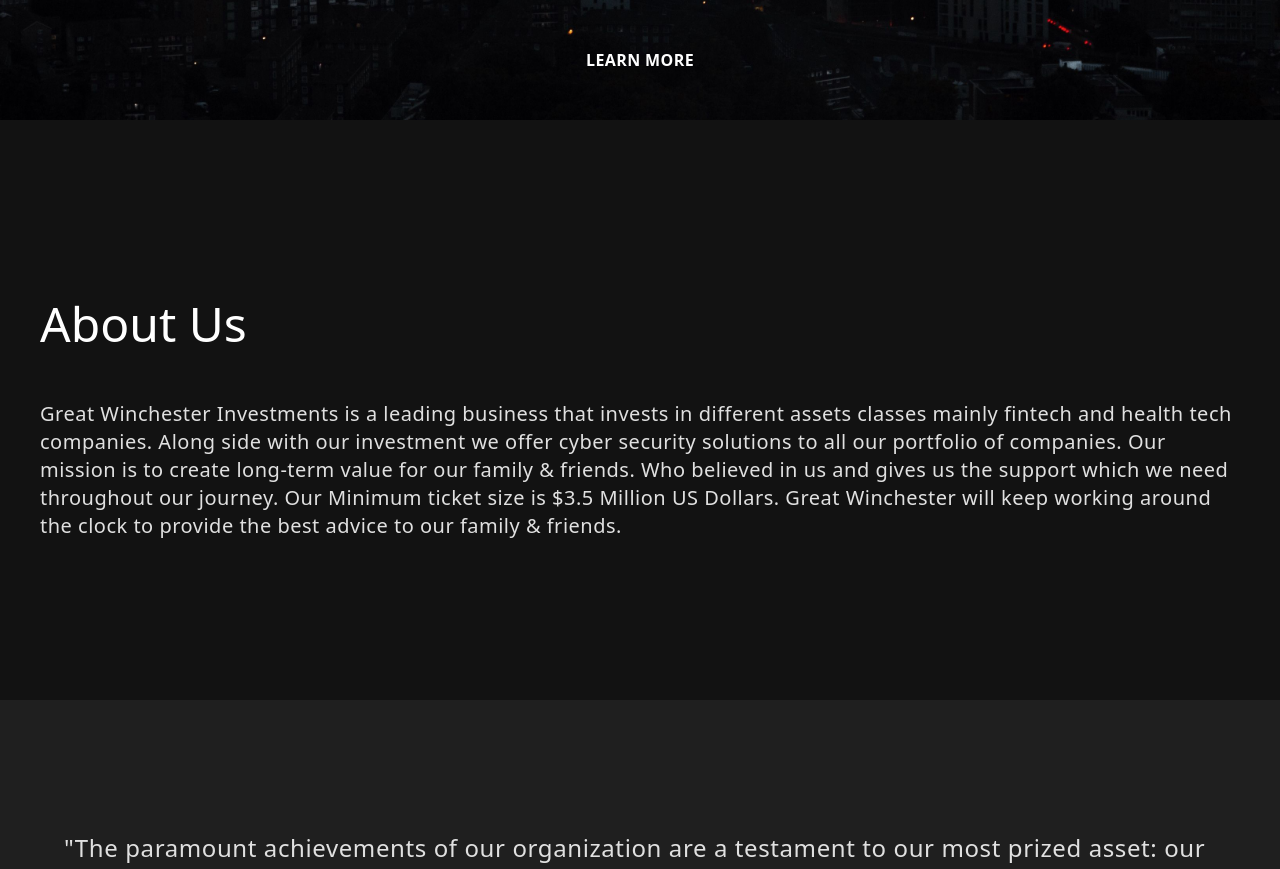
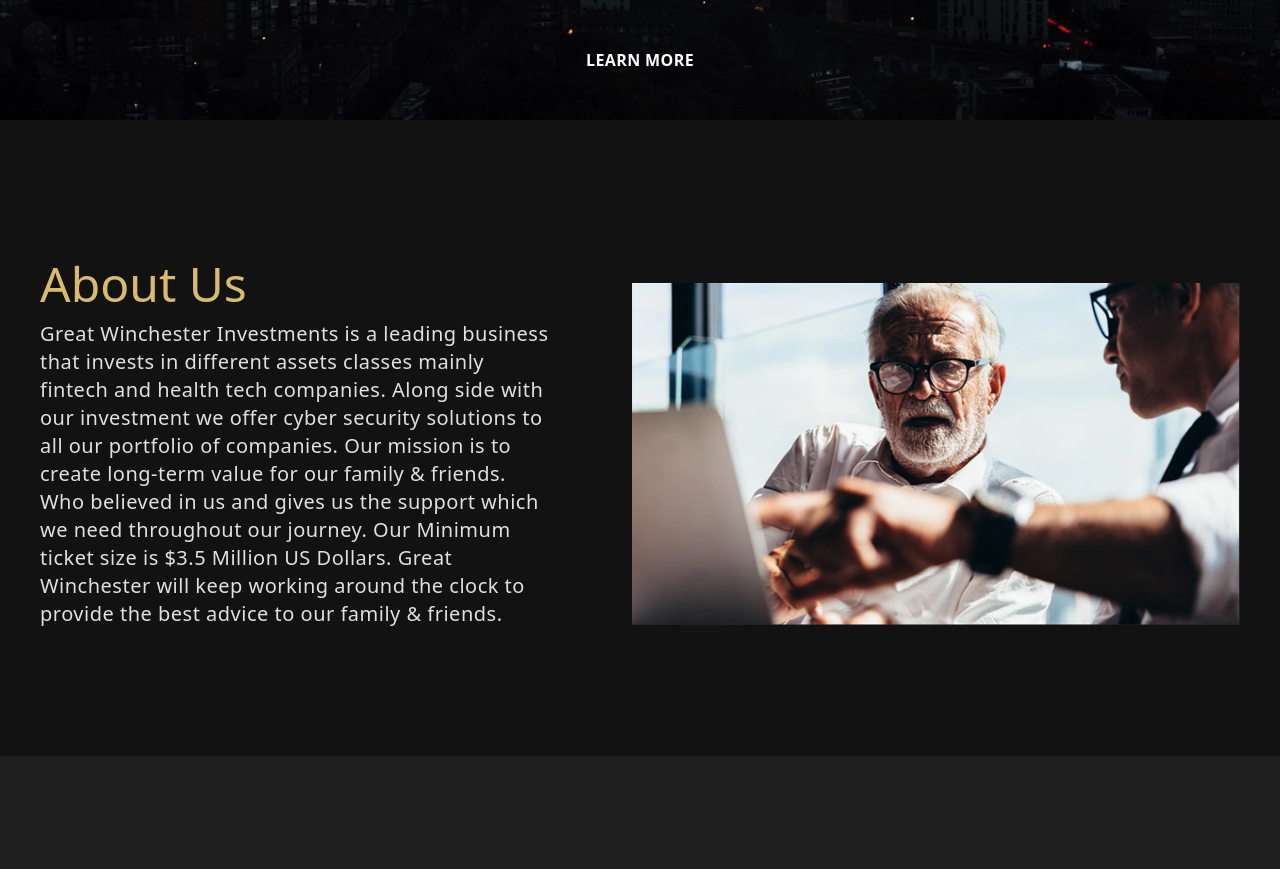
Before and after one commit to blackhorsese/Great-Winchester-2.0, a React (Create React App) app: page / in a window 1280 px wide. Shown: the part 680-1549 px from the top of the page. Built offline with nearby package versions, Linux system fonts and the light colour scheme.

Commit message:
Update About.jsx

```diff
--- a/src/Pages/Home/About.jsx
+++ b/src/Pages/Home/About.jsx
@@ -3,15 +3,16 @@
 export default function About() {
   return (
     <>
-    <section id='about' className='mx-auto items-center justify-center overflow-hidden md:pt-10 scroll-smooth duration-500 md:mt-20 text-[#e0e0e0]'>
-        <div className='mx-auto justify-center md:pt-10 md:pb-28 max-w-screen-xl md:px-10 px-5'>
-            <div className='justify-center mx-auto items-center'>
-                <h1 className='md:text-5xl text-3xl mx-auto md:pt-5 pt-3 text-[#fff]'>
-                    About Us
-                </h1>
-            </div>
-            <div className='mx-auto pt-3 md:pt-10 text-[#fff]'>
-                <div className=''>
+    <section id='about' className='mx-auto items-center justify-center overflow-hidden scroll-smooth duration-500 text-[#e0e0e0] lg:py-20 md:py-16 py-10'>
+        <div className='mx-auto justify-center max-w-screen-xl md:px-10 px-5 md:pt-10 lg:pt-0'>
+            <div className='mx-auto pt-3 md:pt-10 text-[#fff] lg:grid-cols-2 lg:flex gap-x-20 items-center'>
+                <div className='block lg:hidden'>
+                    <img src='./build.jpg' alt='image'/>
+                </div>
+                <div className='max-w-lg'>
+                    <h1 className='md:text-5xl text-3xl mx-auto lg:pt-5 pt-10 text-[#d8bb6c]'>
+                        About Us
+                    </h1>
                     <p className='pt-3 tracking-wide text-sm md:text-xl text-[#e0e0e0]'>
                         Great Winchester Investments is a leading business that invests in  different assets classes mainly fintech and health tech companies.
                         Along side with our investment we offer cyber security solutions to all our portfolio of companies. Our mission is to create long-term value for our family & friends.
@@ -19,6 +20,9 @@
                         Great Winchester will keep working around the clock to provide the best advice to our family & friends.
                     </p>
                 </div>
+                <div className='hidden lg:block mt-10'>
+                    <img src='./build.jpg' alt='image'/>
+                </div>
             </div>
         </div>
     </section>
```
